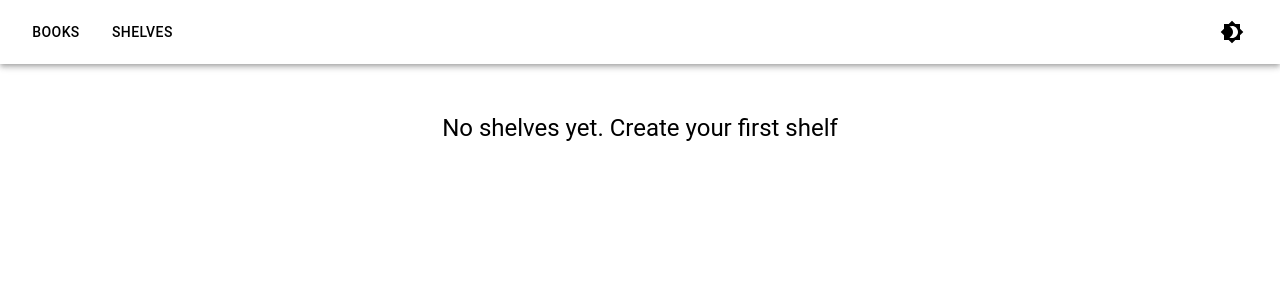
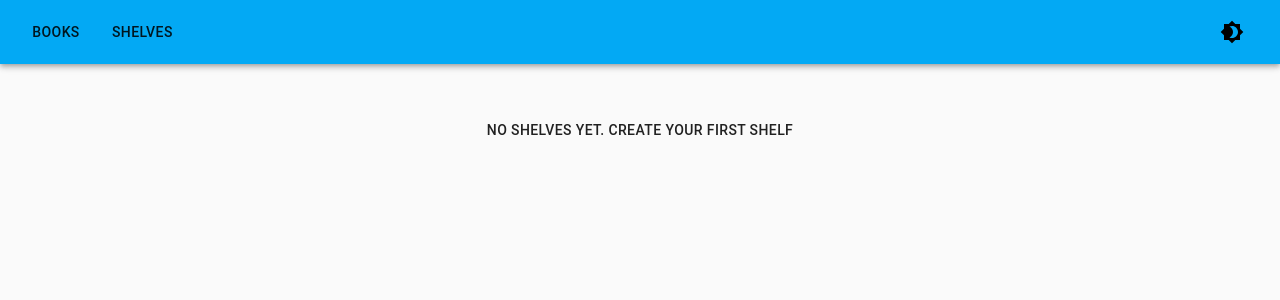
Before and after one commit to leahu-aurel/test_app, a React (Create React App) app: page /shelves in a window 1280 px wide. Shown: the top 300 px of the page. Built offline with nearby package versions, Linux system fonts and the light colour scheme.

Commit message:
Added night mode

```diff
--- a/src/components/books/books.jsx
+++ b/src/components/books/books.jsx
@@ -8,7 +8,7 @@ export default () => {
   const books = useSelector((state) => state.books);
   useItems(books);
   return (
-    <div>
+    <>
       {!books ? (
         "Loading "
       ) : (
@@ -18,6 +18,6 @@ export default () => {
           ))}
         </Grid>
       )}
-    </div>
+    </>
   );
 };
--- a/src/components/modals/addReview.jsx
+++ b/src/components/modals/addReview.jsx
@@ -40,7 +40,6 @@ export default ({ type, id }) => {
               <TextField
                 autoFocus
                 margin="dense"
-                id="idea"
                 label="Your review:"
                 fullWidth
                 required
--- a/src/components/navbar/navbar.jsx
+++ b/src/components/navbar/navbar.jsx
@@ -16,7 +16,6 @@ const useStyles = makeStyles((theme) => ({
   shelvesButton: {
     flexGrow: 1,
   },
-  appBar: { backgroundColor: "white", color: "black" },
 }));
 
 export default () => {
--- a/src/components/shelves/shelf.jsx
+++ b/src/components/shelves/shelf.jsx
@@ -4,10 +4,10 @@ import Card from "@material-ui/core/Card";
 import CardHeader from "@material-ui/core/CardHeader";
 import CardContent from "@material-ui/core/CardContent";
 import Typography from "@material-ui/core/Typography";
-import { Grid } from "@material-ui/core";
+import { Grid, Button } from "@material-ui/core";
 import { useSelector } from "react-redux";
 import AddReview from "../modals/addReview";
-import { Link } from "react-router-dom";
+import { useHistory } from "react-router-dom";
 import Reviews from "../reviews/reviews";
 
 const useStyles = makeStyles((theme) => ({
@@ -20,6 +20,7 @@ const useStyles = makeStyles((theme) => ({
 }));
 
 export default ({ name, categories, books, id, reviews }) => {
+  const history = useHistory();
   const classes = useStyles();
   const booksState = useSelector((state) => state.books);
   books = books.map((book) => ({
@@ -43,12 +44,12 @@ export default ({ name, categories, books, id, reviews }) => {
                   variant="h5"
                   component="h2"
                 >
-                  <Link
-                    style={{ color: "black", textDecoration: "none" }}
-                    to={`/${book.id}`}
+                  <Button
+                    key={book.id}
+                    onClick={() => history.push(`/${book.id}`)}
                   >
                     {book.title}
-                  </Link>
+                  </Button>
                 </Typography>
               ))}
               <Reviews reviews={reviews} />
--- a/src/components/shelves/shelves.jsx
+++ b/src/components/shelves/shelves.jsx
@@ -1,11 +1,11 @@
 import React from "react";
 
-import Typography from "@material-ui/core/Typography";
 import Container from "@material-ui/core/Container";
 import { makeStyles } from "@material-ui/core/styles";
 import { useSelector } from "react-redux";
 import Shelf from "./shelf";
-import { Link } from "react-router-dom";
+import { useHistory } from "react-router-dom";
+import { Button } from "@material-ui/core";
 const useStyles = makeStyles((theme) => ({
   paper: {
     marginTop: theme.spacing(6),
@@ -20,6 +20,7 @@ const useStyles = makeStyles((theme) => ({
 }));
 
 export default () => {
+  const history = useHistory();
   const classes = useStyles();
   const shelves = Object.values(useSelector((state) => state.shelves));
   return (
@@ -28,28 +29,17 @@ export default () => {
         {shelves.length ? (
           <>
             {" "}
-            <Typography variant="h5">
-              <Link
-                style={{ color: "black", textDecoration: "none" }}
-                to="/shelves/create"
-              >
-                Add a new shelf
-              </Link>
-            </Typography>
+            <Button onClick={() => history.push("/shelves/create")}>
+              Add a new shelf
+            </Button>
             {shelves.map((shelf) => (
               <Shelf key={shelf.id} {...shelf} />
             ))}
           </>
         ) : (
-          <Typography variant="h5">
-            No shelves yet.{" "}
-            <Link
-              style={{ color: "black", textDecoration: "none" }}
-              to="/shelves/create"
-            >
-              Create your first shelf
-            </Link>
-          </Typography>
+          <Button onClick={() => history.push("/shelves/create")}>
+            No shelves yet. Create your first shelf
+          </Button>
         )}
       </div>
     </Container>
--- a/src/index.js
+++ b/src/index.js
@@ -1,15 +1,13 @@
 import React from "react";
 import ReactDOM from "react-dom";
-import App from "./App";
 import "./index.css";
-import { BrowserRouter as Router } from "react-router-dom";
+import WrapperComponent from "./wrapperComponent";
 import { Provider } from "react-redux";
 import store from "./redux/configureStore";
+
 ReactDOM.render(
   <Provider store={store}>
-    <Router>
-      <App />
-    </Router>
+    <WrapperComponent />{" "}
   </Provider>,
   document.getElementById("root")
 );
--- /dev/null
+++ b/src/wrapperComponent.js
@@ -0,0 +1,38 @@
+import React from "react";
+import App from "./App";
+import { BrowserRouter as Router } from "react-router-dom";
+import { useSelector } from "react-redux";
+import { createMuiTheme, ThemeProvider } from "@material-ui/core/styles";
+import {
+  orange,
+  lightBlue,
+  deepPurple,
+  deepOrange,
+} from "@material-ui/core/colors";
+import { CssBaseline } from "@material-ui/core";
+
+export default () => {
+  const nightMode = useSelector((state) => state.mode);
+  const palletType = nightMode ? "dark" : "light";
+  const mainPrimaryColor = nightMode ? orange[500] : lightBlue[500];
+  const mainSecondaryColor = nightMode ? deepOrange[900] : deepPurple[500];
+  const Theme = createMuiTheme({
+    palette: {
+      type: palletType,
+      primary: {
+        main: mainPrimaryColor,
+      },
+      secondary: {
+        main: mainSecondaryColor,
+      },
+    },
+  });
+  return (
+    <ThemeProvider theme={Theme}>
+      <Router>
+        <CssBaseline />
+        <App />
+      </Router>
+    </ThemeProvider>
+  );
+};
```
